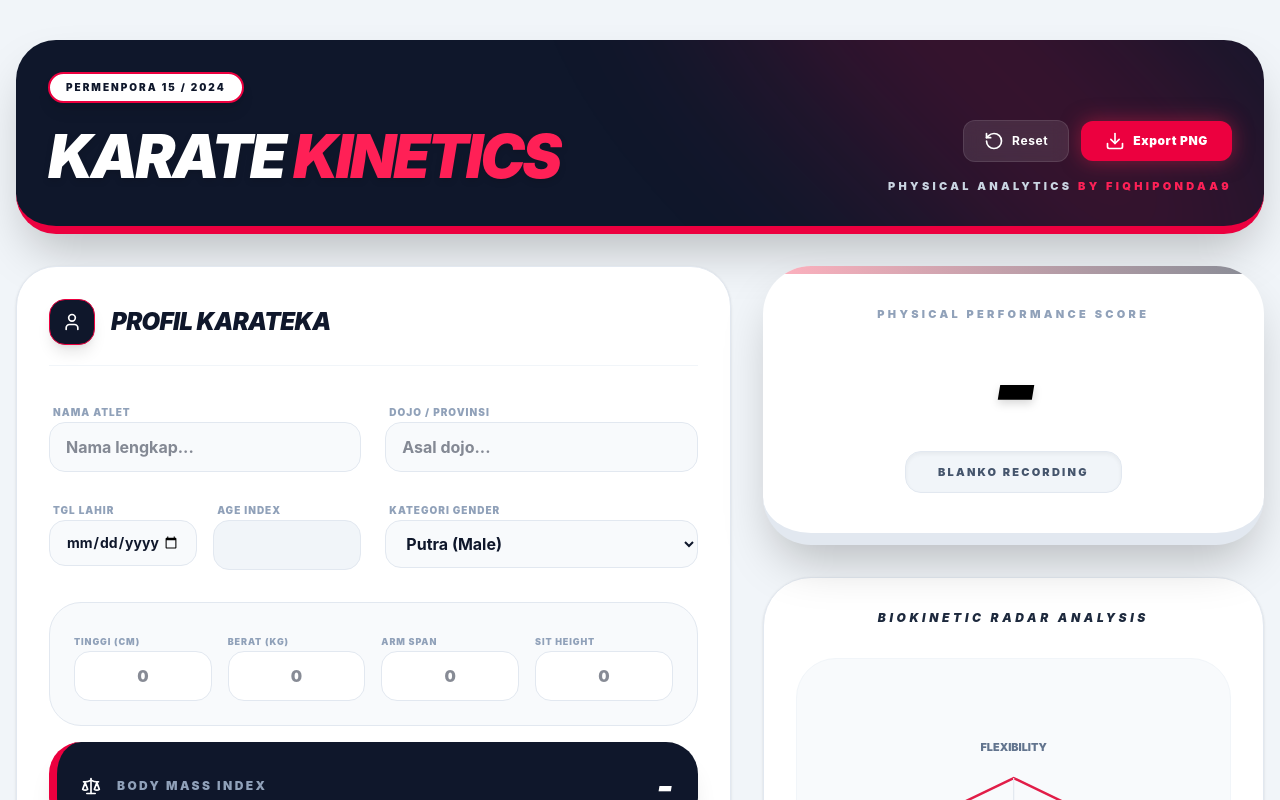
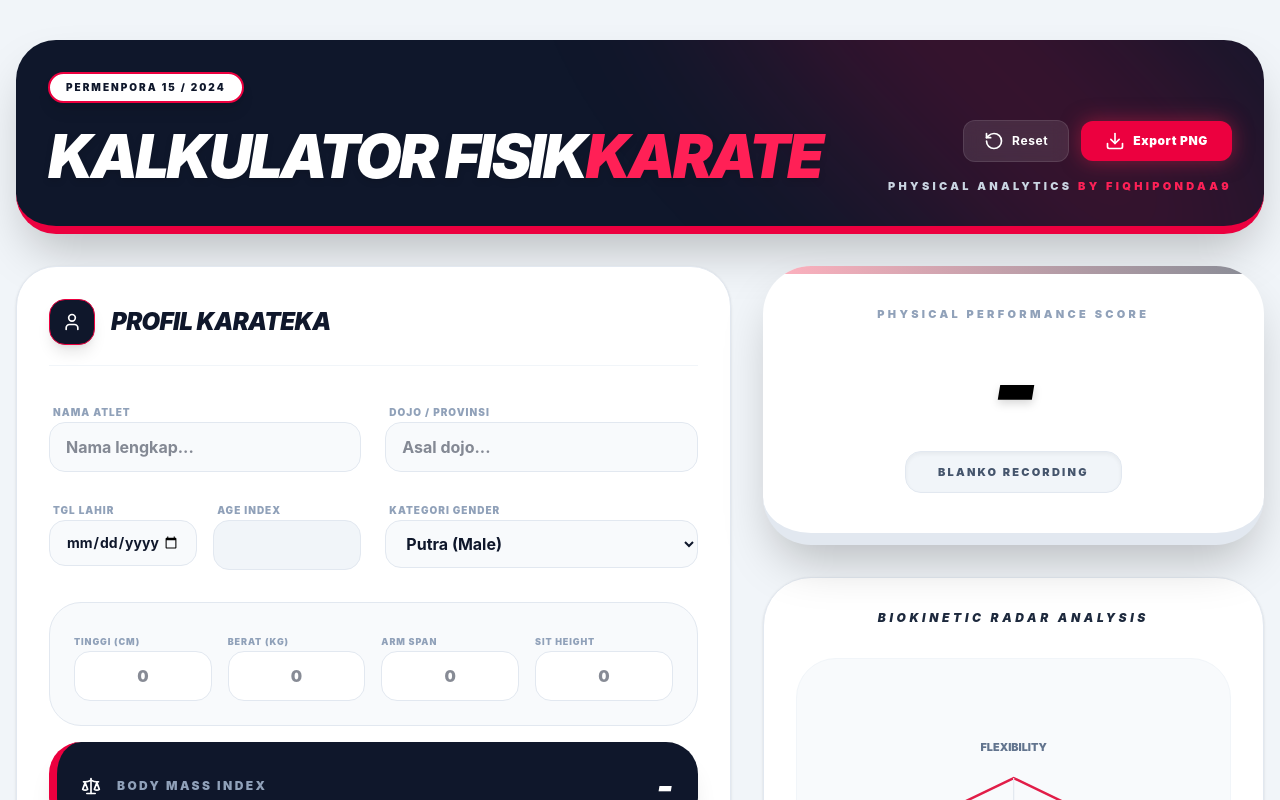
Before and after one commit to fiqhipondaa9/kalkulator-fisik-karate, a React (Vite) app: page / in a window 1280 px wide. Shown: the top 800 px of the page. Built offline with nearby package versions, Linux system fonts and the light colour scheme.

Commit message:
EDIT HEADER

```diff
--- a/src/App.jsx
+++ b/src/App.jsx
@@ -249,7 +249,7 @@ export default function App() {
               PERMENPORA 15 / 2024
             </div>
             <h1 className="text-4xl md:text-6xl font-black tracking-tighter leading-tight italic uppercase text-white drop-shadow-md">
-              KARATE <span className="text-rose-500">KINETICS</span>
+              KALKULATOR FISIK<span className="text-rose-500">KARATE</span>
             </h1>
           </div>
           <div className="text-left md:text-right w-full md:w-auto">
```
